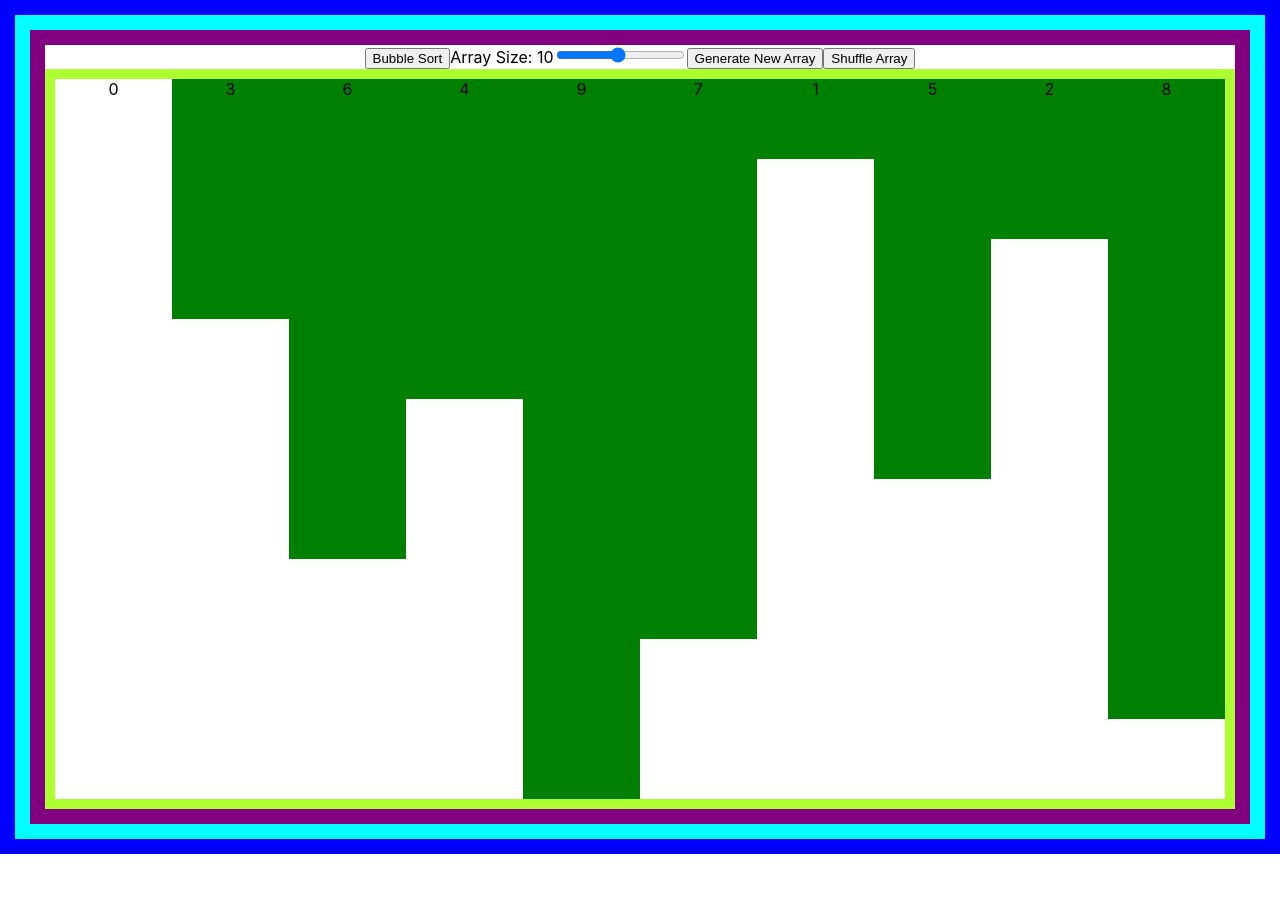
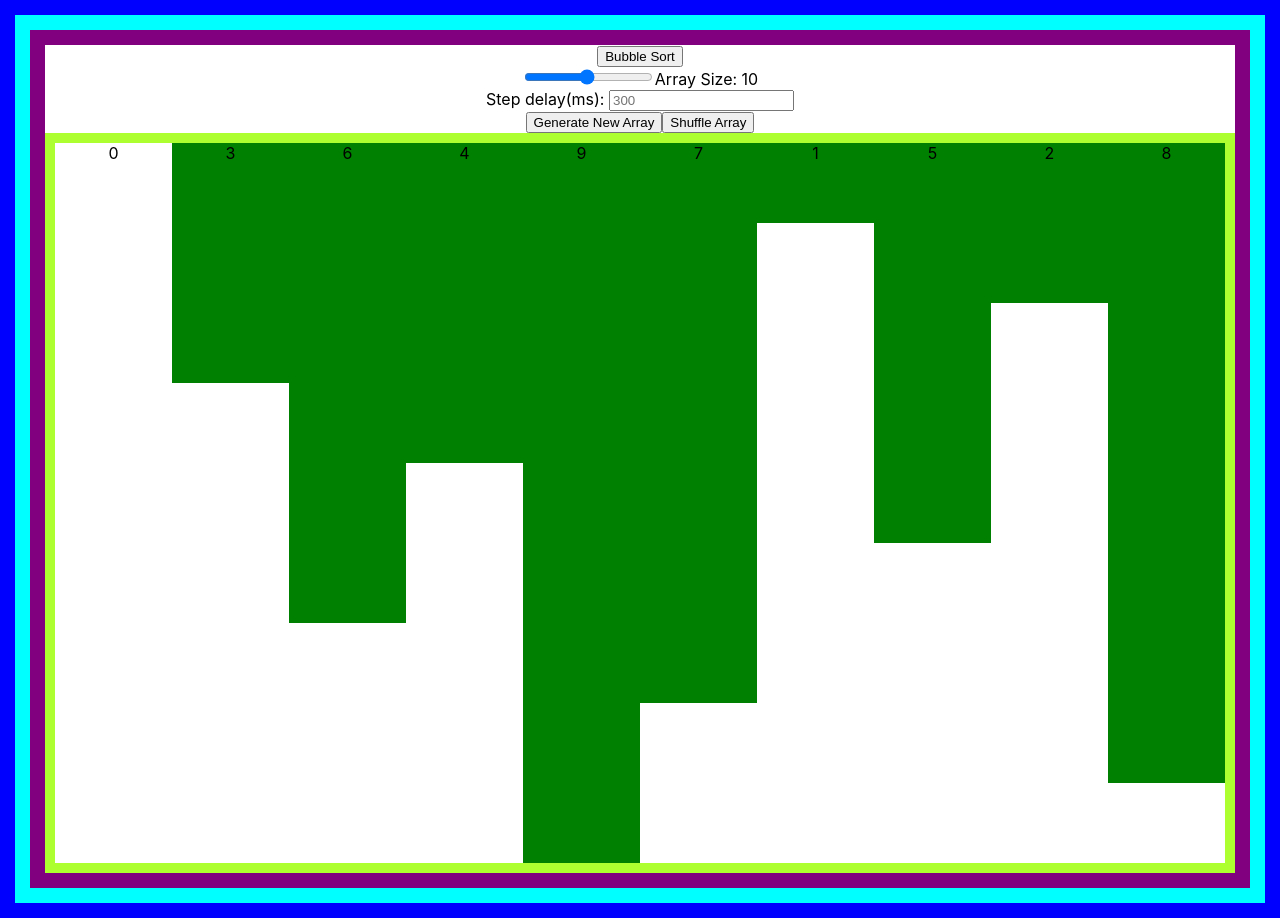
Before and after one commit to MichaelRyanGoad/DataVisualizations, a React (Create React App) app: page / in a window 1280 px wide. Before the commit the page ends 854 px from the top, so only its background shows below. Built offline with nearby package versions, Linux system fonts and the light colour scheme; the HTML template or start-up script is replaced by a standard one.

Commit message:
Added step delay control.

```diff
--- a/src/Components/ArrayVisual.jsx
+++ b/src/Components/ArrayVisual.jsx
@@ -10,14 +10,18 @@ function ArrayVisual() {
   const [pos, setPos] = useState(0);
   const [arrSize, setArrSize] = useState(10);
   const [newSize, setNewSize] = useState(arrSize);
+  const [stepDelay, setStepDelay] = useState(300);
 
   return (
     <div>
       <div className="header">
-        <button onClick={() => bubbleSort(myArray, setMyArray, setPos)}>
+        <button
+          onClick={() => bubbleSort(myArray, stepDelay, setMyArray, setPos)}
+        >
           Bubble Sort
         </button>
-        <label htmlFor="sizeRange">Array Size: {newSize}</label>
+        <br />
+
         <input
           type="range"
           min="3"
@@ -28,6 +32,22 @@ function ArrayVisual() {
             setNewSize(event.target.value);
           }}
         ></input>
+        <label htmlFor="sizeRange">Array Size: {newSize}</label>
+        <br />
+
+        <label htmlFor="delayInput">Step delay(ms): </label>
+        <input
+          type="number"
+          min="0"
+          id="delayInput"
+          placeholder={stepDelay}
+          onChange={(event) => {
+            setStepDelay(event.target.value);
+          }}
+        ></input>
+
+        <br />
+
         <button
           onClick={() => {
             setArrSize(newSize);
@@ -36,6 +56,7 @@ function ArrayVisual() {
         >
           Generate New Array
         </button>
+
         <button onClick={() => setMyArray([...shuffle(myArray)])}>
           Shuffle Array
         </button>
@@ -64,7 +85,7 @@ function generateStandardArray(arrLen) {
   return retArr;
 }
 
-async function bubbleSort(array, setMyArray, setPos) {
+async function bubbleSort(array, stepDelay, setMyArray, setPos) {
   console.log("BUBBLE SORT GOT CALLED");
   let keepGoing = true;
   while (keepGoing) {
@@ -78,7 +99,7 @@ async function bubbleSort(array, setMyArray, setPos) {
         keepGoing = true;
         setMyArray([...array]);
       }
-      await sleep(300);
+      await sleep(stepDelay);
       console.log("sortStep");
     }
   }
```
